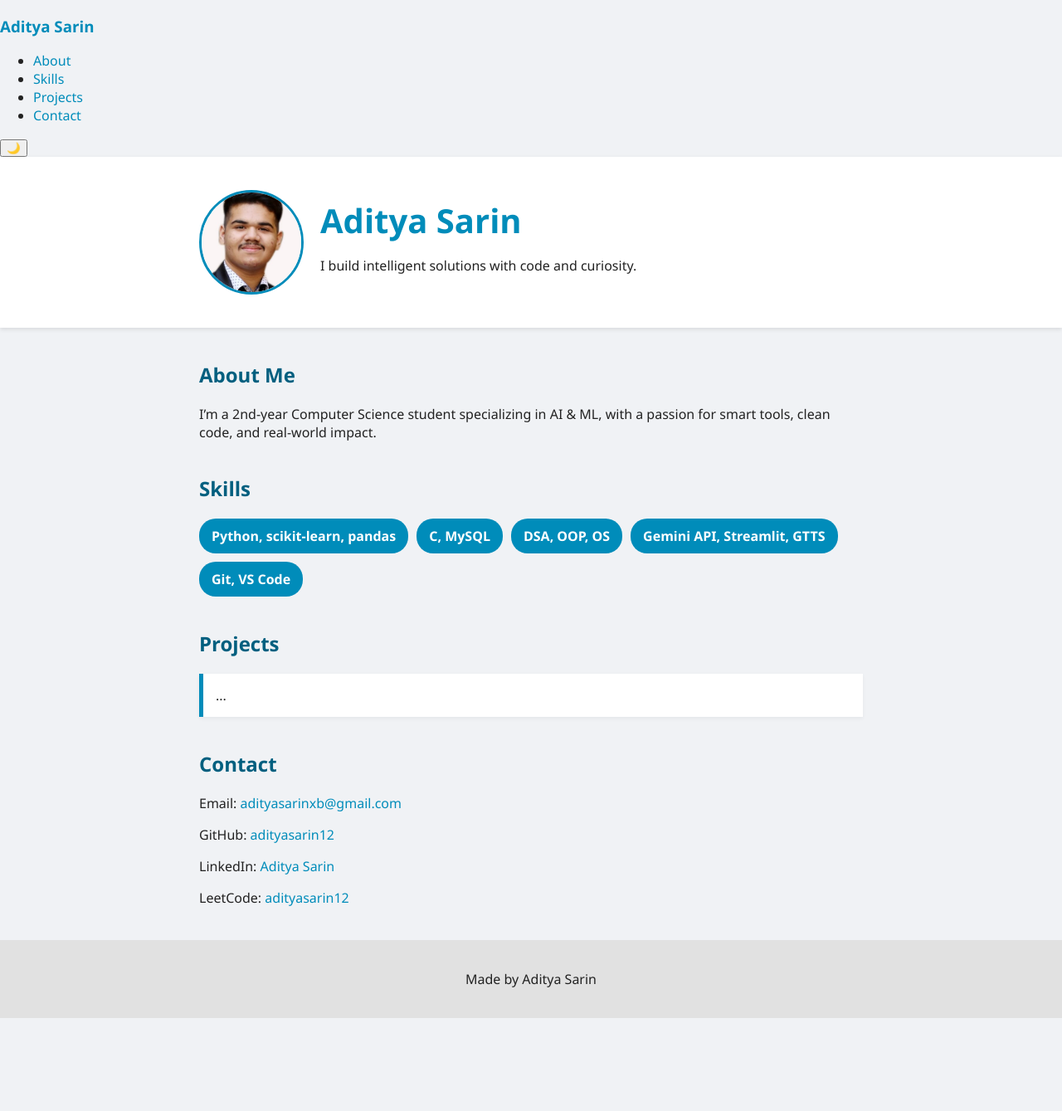
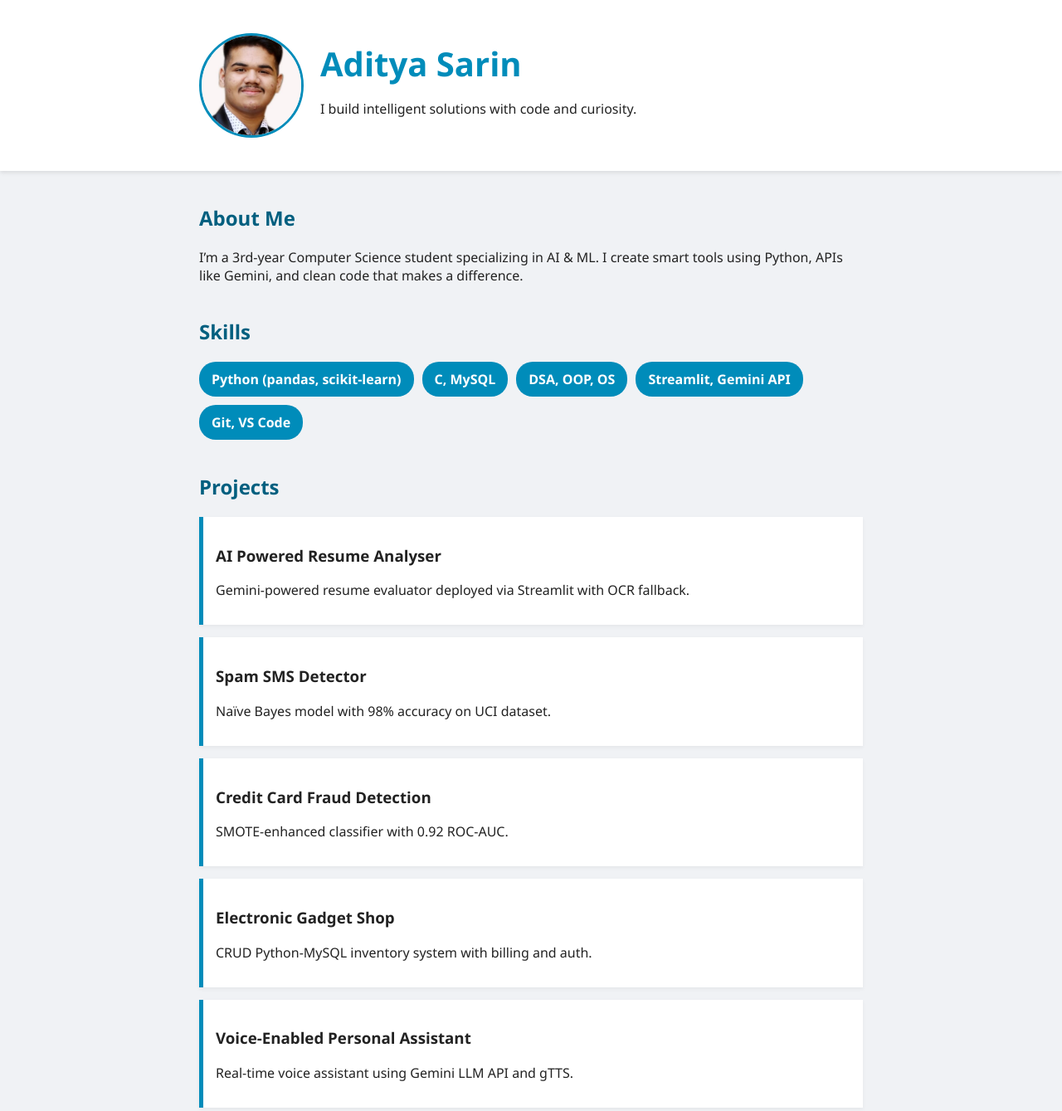
Before and after one commit to adityasarin12/Portfolio, a plain HTML site: page index.html in a window 1280 px wide. Shown: the top 1339 px of the page at 83% size. Before the commit the page ends 1227 px from the top, so only its background shows below. Drawn offline with Linux system fonts and the light colour scheme.

Commit message:
index.html

```diff
--- a/index.html
+++ b/index.html
@@ -5,22 +5,8 @@
   <meta name="viewport" content="width=device-width, initial-scale=1" />
   <title>Aditya Sarin</title>
   <link rel="stylesheet" href="style.css" />
-  <script defer src="script.js"></script>
-  <link rel="icon" href="favicon.ico" />
-  <meta name="description" content="Personal portfolio of Aditya Sarin — AI and ML projects, coding skills, contact info, and more.">
 </head>
 <body>
-  <nav>
-    <h3><a href="#">Aditya Sarin</a></h3>
-    <ul>
-      <li><a href="#about">About</a></li>
-      <li><a href="#skills">Skills</a></li>
-      <li><a href="#projects">Projects</a></li>
-      <li><a href="#contact">Contact</a></li>
-    </ul>
-    <button id="theme-toggle">🌙</button>
-  </nav>
-
   <header>
     <div class="profile">
       <img src="your-image.jpg" alt="Aditya Sarin" class="profile-img" />
@@ -33,23 +19,42 @@
 
   <section id="about">
     <h2>About Me</h2>
-    <p>I’m a 2nd-year Computer Science student specializing in AI & ML, with a passion for smart tools, clean code, and real-world impact.</p>
+    <p>I’m a 3rd-year Computer Science student specializing in AI & ML. I create smart tools using Python, APIs like Gemini, and clean code that makes a difference.</p>
   </section>
 
   <section id="skills">
     <h2>Skills</h2>
     <ul class="skills">
-      <li>Python, scikit-learn, pandas</li>
+      <li>Python (pandas, scikit-learn)</li>
       <li>C, MySQL</li>
       <li>DSA, OOP, OS</li>
-      <li>Gemini API, Streamlit, GTTS</li>
+      <li>Streamlit, Gemini API</li>
       <li>Git, VS Code</li>
     </ul>
   </section>
 
   <section id="projects">
     <h2>Projects</h2>
-    <div class="project-card">...</div> <!-- Add project cards as in previous layout -->
+    <div class="project-card">
+      <h3>AI Powered Resume Analyser</h3>
+      <p>Gemini-powered resume evaluator deployed via Streamlit with OCR fallback.</p>
+    </div>
+    <div class="project-card">
+      <h3>Spam SMS Detector</h3>
+      <p>Naïve Bayes model with 98% accuracy on UCI dataset.</p>
+    </div>
+    <div class="project-card">
+      <h3>Credit Card Fraud Detection</h3>
+      <p>SMOTE-enhanced classifier with 0.92 ROC-AUC.</p>
+    </div>
+    <div class="project-card">
+      <h3>Electronic Gadget Shop</h3>
+      <p>CRUD Python-MySQL inventory system with billing and auth.</p>
+    </div>
+    <div class="project-card">
+      <h3>Voice-Enabled Personal Assistant</h3>
+      <p>Real-time voice assistant using Gemini LLM API and gTTS.</p>
+    </div>
   </section>
 
   <section id="contact">
```
